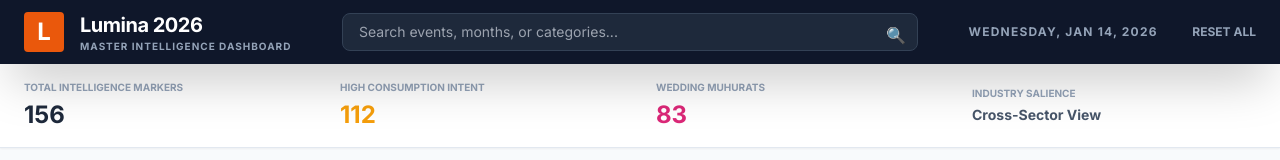
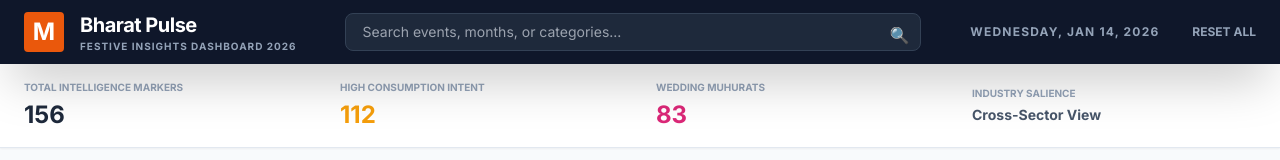
Before and after one commit to gyanguptagyan/indian-festivals-2026, a plain HTML site: page index.html in a window 1280 px wide. Shown: the top 160 px of the page. Drawn offline with nearby package versions, Linux system fonts and the light colour scheme.

Commit message:
Update index.html

```diff
--- a/index.html
+++ b/index.html
@@ -3,7 +3,7 @@
 <head>
     <meta charset="UTF-8">
     <meta name="viewport" content="width=device-width, initial-scale=1.0">
-    <title>Lumina 2026 | Master Intelligence Roadmap</title>
+    <title>Bharat Pulse | Festive Insights Dashboard 2026</title>
     <script src="https://cdn.tailwindcss.com"></script>
     <script src="https://cdnjs.cloudflare.com/ajax/libs/Chart.js/3.9.1/chart.min.js"></script>
     <link href="https://fonts.googleapis.com/css2?family=Inter:wght@300;400;500;600;700&family=Playfair+Display:wght@700&display=swap" rel="stylesheet">
@@ -49,10 +49,10 @@
     <header class="bg-slate-900 text-white shadow-2xl sticky top-0 z-[60]">
         <div class="max-w-[1600px] mx-auto px-6 h-16 flex items-center justify-between">
             <div class="flex items-center gap-4">
-                <div class="h-10 w-10 bg-orange-600 rounded flex items-center justify-center font-bold text-2xl">L</div>
+                <div class="h-10 w-10 bg-orange-600 rounded flex items-center justify-center font-bold text-2xl">M</div>
                 <div>
-                    <h1 class="text-xl font-bold tracking-tight">Lumina 2026</h1>
-                    <p class="text-[10px] text-slate-400 uppercase font-bold tracking-widest">Master Intelligence Dashboard</p>
+                    <h1 class="text-xl font-bold tracking-tight">Bharat Pulse</h1>
+                    <p class="text-[10px] text-slate-400 uppercase font-bold tracking-widest">Festive Insights Dashboard 2026</p>
                 </div>
             </div>
             <div class="flex-grow max-w-xl mx-8 hidden lg:block">
```
